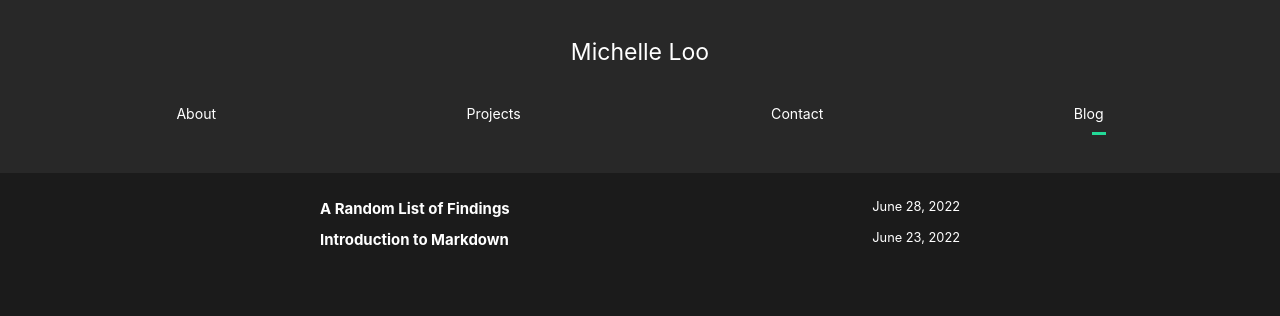
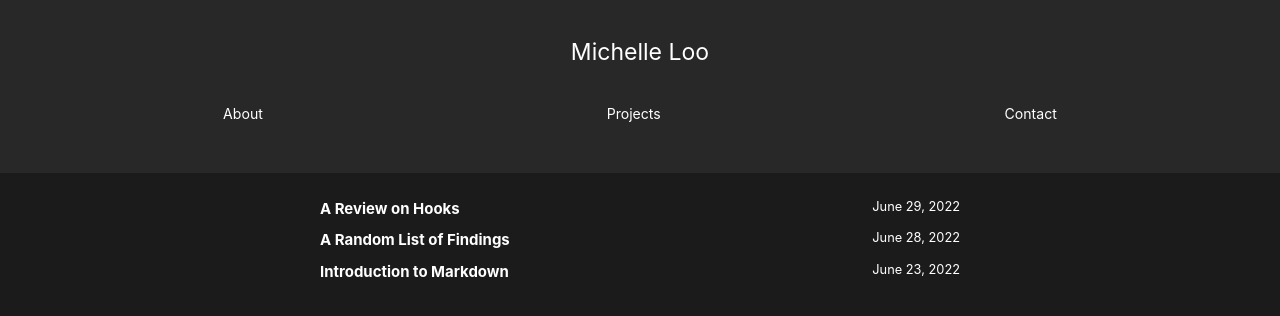
Before and after one commit to michelleloo/michelleloo.github.io, a React (Create React App) app: page /blog in a window 1280 px wide. Shown: the top 316 px of the page. Built offline with nearby package versions, Linux system fonts and the light colour scheme.

Commit message:
removed blog

```diff
--- /dev/null
+++ b/src/blog/07-07-2022.md
@@ -0,0 +1 @@
+## A reintroduction to JavaScript
--- a/src/blog/28-06-2022.md
+++ b/src/blog/28-06-2022.md
@@ -1,3 +1,5 @@
-## A series of CSS findings
+## How do you read Documentation?
+
+I am not good at reading documentation. I know that it's necessary but I am a learner by doer.
 
 - The `cursor` css property sets the mouse cursor. I used it on the last page for selecting which blog post to view
--- a/src/blog/29-06-2022.md
+++ b/src/blog/29-06-2022.md
@@ -0,0 +1,5 @@
+## A Review on React
+
+
+
+Had an interview the other day and I forgot everything I knew about hooks.
--- a/src/blog/ListofPosts.js
+++ b/src/blog/ListofPosts.js
@@ -1,4 +1,5 @@
 export const allPosts = [
     { id: 1, date: 'June 23, 2022', title: 'Introduction to Markdown', file:'23-06-2022.md'},
-    { id: 2, date: 'June 28, 2022', title: 'A Random List of Findings', file:'28-06-2022.md'}
+    { id: 2, date: 'June 28, 2022', title: 'A Random List of Findings', file:'28-06-2022.md'},
+    { id: 3, date: 'June 29, 2022', title: 'A Review on Hooks', file:'29-06-2022.md'}
   ];
--- a/src/components/Nav.js
+++ b/src/components/Nav.js
@@ -3,7 +3,10 @@ import styled from 'styled-components';
 import { Link } from 'react-router-dom';
 import { motion } from 'framer-motion';
 import { useLocation } from 'react-router-dom';
-
+                 /* <li>
+                    <Link to="/blog">Blog</Link>
+                    <Line transition={{ duration: 0.75 }} initial={{ width: "0%" }} animate={{ width: pathname === "/blog" ? "50%" : "0%" }} />
+                </li> */
 const Nav = () => {
     const { pathname } = useLocation();
     return (
@@ -23,10 +26,8 @@ const Nav = () => {
                     <Link to="/contact">Contact</Link>
                     <Line transition={{ duration: 0.75 }} initial={{ width: "0%" }} animate={{ width: pathname === "/contact" ? "50%" : "0%" }} />
                 </li>
-                <li>
-                    <Link to="/blog">Blog</Link>
-                    <Line transition={{ duration: 0.75 }} initial={{ width: "0%" }} animate={{ width: pathname === "/blog" ? "50%" : "0%" }} />
-                </li>
+
+
             </ul>
         </StyledNav>
     )
```
Also changed, not shown: 1 other file (tests, documents, lock files or other folders).
